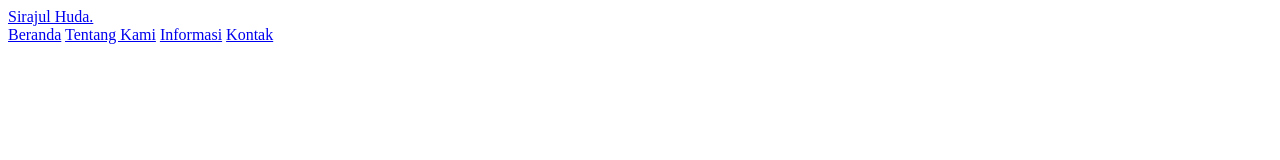
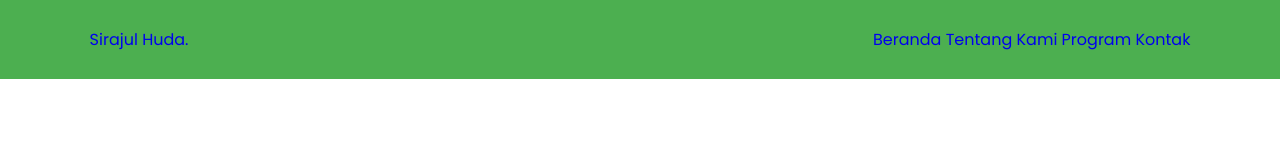
Before and after one commit to danilaziz/website-sekolah, a plain HTML site: page index.html in a window 1280 px wide. Drawn offline with nearby package versions, Linux system fonts and the light colour scheme.

Commit message:
menambahkan warna pada navbar

```diff
--- a/index.html
+++ b/index.html
@@ -10,21 +10,29 @@
     <link rel="preconnect" href="https://fonts.gstatic.com" crossorigin />
     <link href="https://fonts.googleapis.com/css2?family=Poppins:wght@100;300;400;700&display=swap" rel="stylesheet" />
 
+    <!-- Feather Icons -->
+    <script src="https://unpkg.com/feather-icons"></script>
+
     <!-- My Style -->
     <link rel="stylesheet" href="style.css" />
   </head>
   <body>
     <!-- Navbar -->
     <nav class="navbar">
-      <a href="#" class="navbar-logo">Sirajul Huda.</a>
+      <a href="#" class="navbar-logo">Sirajul <span>Huda</span>.</a>
 
       <div class="navbar-nav">
         <a href="#">Beranda</a>
         <a href="#tentangkami">Tentang Kami</a>
-        <a href="#informasi">Informasi</a>
+        <a href="#program">Program</a>
         <a href="#kontak">Kontak</a>
       </div>
     </nav>
     <!-- Akhir Navbar -->
+
+    <!-- Feather Icons -->
+    <script>
+      feather.replace();
+    </script>
   </body>
 </html>
--- a/style.css
+++ b/style.css
@@ -0,0 +1,27 @@
+:root {
+  --primary: #008000;
+}
+
+* {
+  margin: 0;
+  padding: 0;
+  box-sizing: border-box;
+  outline: none;
+  border: none;
+  text-decoration: none;
+}
+
+body {
+  font-family: "Poppins", sans-serif;
+}
+
+/* Navbar */
+
+.navbar {
+  display: flex;
+  justify-content: space-between;
+  align-items: center;
+  padding: 1.7rem 7%;
+  background-color: #4caf50;
+  color: white;
+}
```
